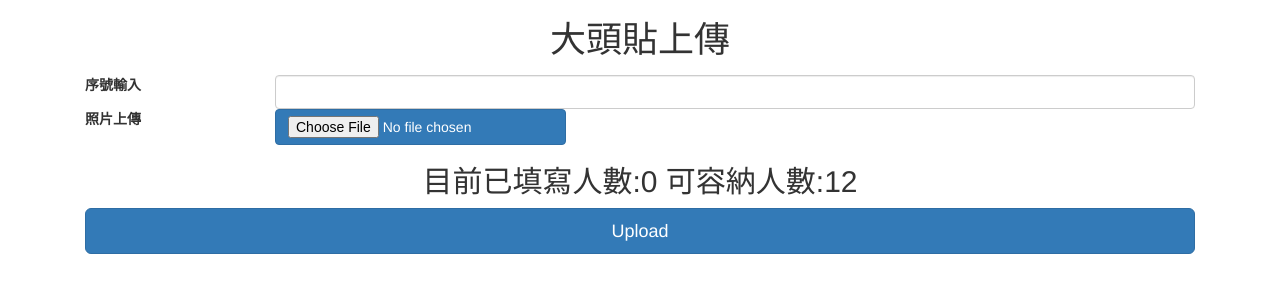
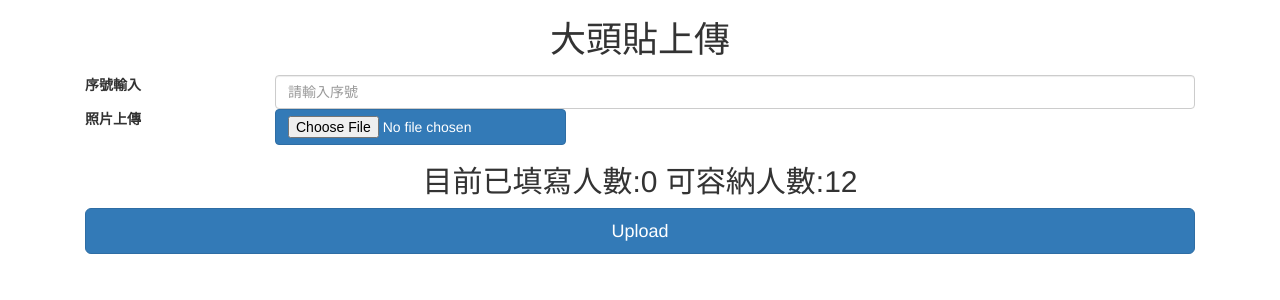
Before and after one commit to ek0519/lottery, a Django app: page /lottery/ in a window 1280 px wide. Shown: the top 300 px of the page. Run offline with Django 3.2, Linux system fonts and the light colour scheme; data comes from the database, SQL or seed files in the repository; both versions use the stored data as it was after the commit; some libraries are stand-ins or nearby versions.

Commit message:
限制序號輸入為8位

```diff
--- a/templates/lottery/lottery.html
+++ b/templates/lottery/lottery.html
@@ -19,7 +19,7 @@
         <div class="form-group">
             <label for="sn" class="col-sm-2">序號輸入</label>
             <div class="col-sm-10">
-                <input type="text" class='form-control'name="sn">
+                <input type="text" class='form-control'name="sn" maxlength="8" placeholder="請輸入序號">
             </div>
         </div>
         <div class="form-group">
```
Also changed, not shown: db.sqlite3.
